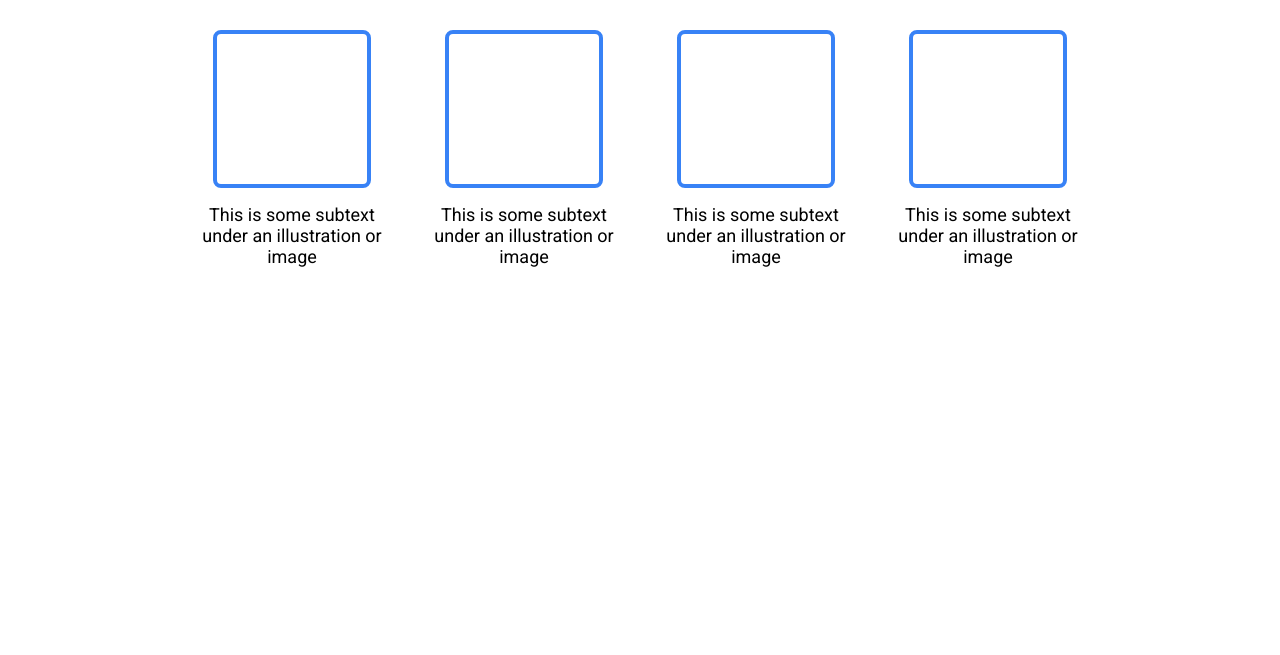
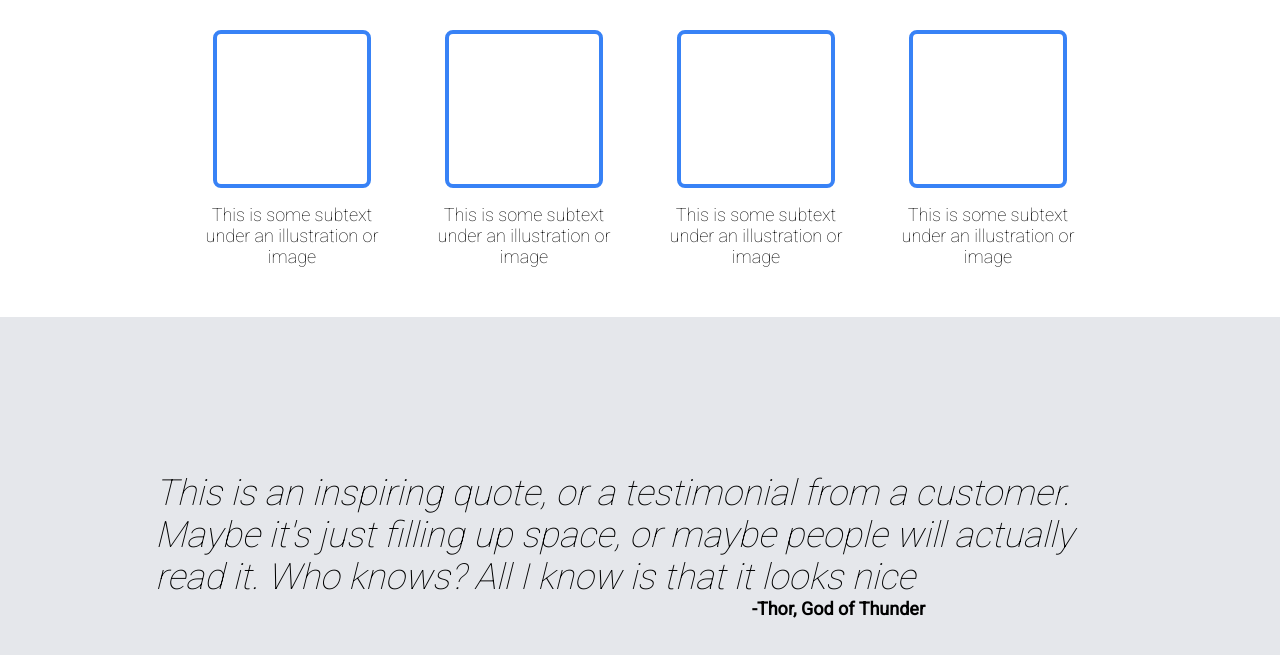
Before and after one commit to farhank-0/landing-page, a plain HTML site: page index.html in a window 1280 px wide. Shown: the part 523-1178 px from the top of the page. Before the commit the page ends 800 px from the top, so only its background shows below. Drawn offline with Linux system fonts and the light colour scheme.

Commit message:
Quotes Section
Created quotes section through import of Roboto lighter font and flexbox.

Commit: [3]

```diff
--- a/index.html
+++ b/index.html
@@ -46,5 +46,11 @@
                 <div class="infotext">This is some subtext under an illustration or image</div>
             </div>
         </div>
+
+        <div class="quotcont">
+            <div class="quote"><em>This is an inspiring quote, or a testimonial from a customer. Maybe it's just filling up space, or maybe people will actually read it. Who knows? All I know is that it looks nice</em></div>
+            <div class="auth">-Thor, God of Thunder</div>
+        </div>
+
     </body>
 </html>
--- a/style.css
+++ b/style.css
@@ -1,7 +1,8 @@
 @import url(https://fonts.googleapis.com/css2?family=Roboto);
+@import url('https://fonts.googleapis.com/css2?family=Roboto:wght@100&display=swap');
 
 body {
-    font-family: Roboto;
+    font-family: 'Roboto';
     margin: 0;
     padding: 0;
 }
@@ -90,6 +91,7 @@ button {
 }
 
 .infocont {
+    padding-bottom: 50px;
     display: flex;
     justify-content: center;
     gap: 32px;
@@ -108,3 +110,25 @@ button {
     font-size: 18px;
     font-weight: lighter;
 }
+
+.quotcont {
+    padding: 155px;
+    background-color: #E5E7EB;
+    display: flex;
+    flex-direction: column;
+    align-items: center;
+    justify-content: center;
+    flex: auto;
+}
+
+.quote {
+    font-size: 36px;
+    font-weight: 100;
+}
+
+.auth {
+    margin-left: auto;
+    padding-right: 200px;
+    font-size: 18px;
+    font-weight: bold;
+}
```
